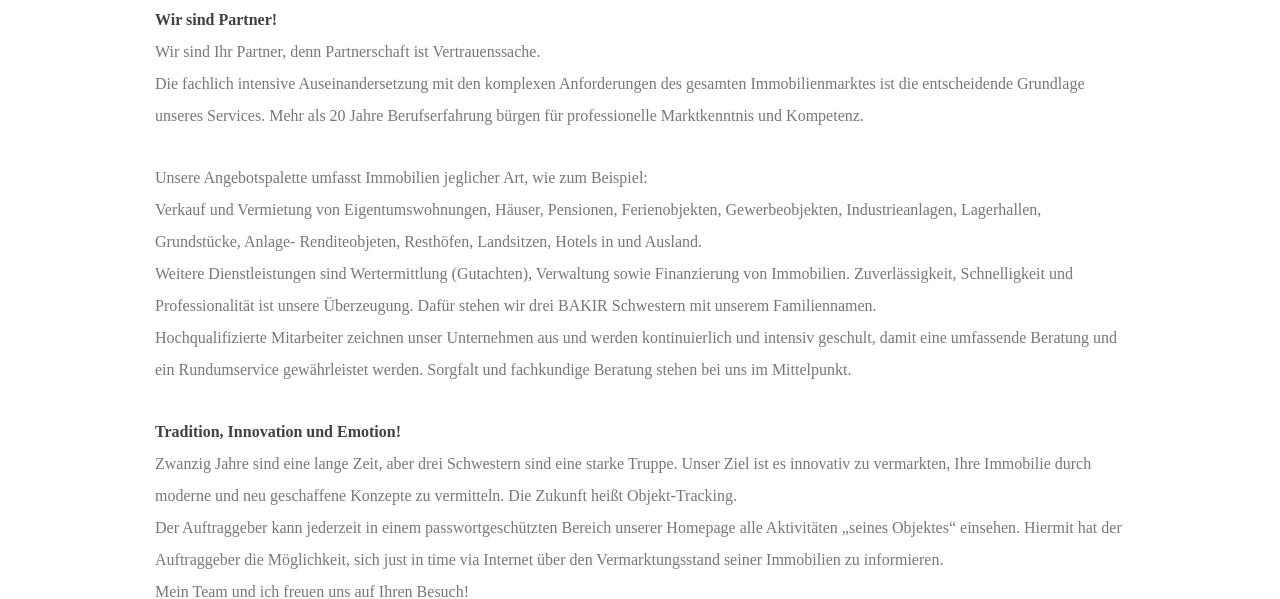
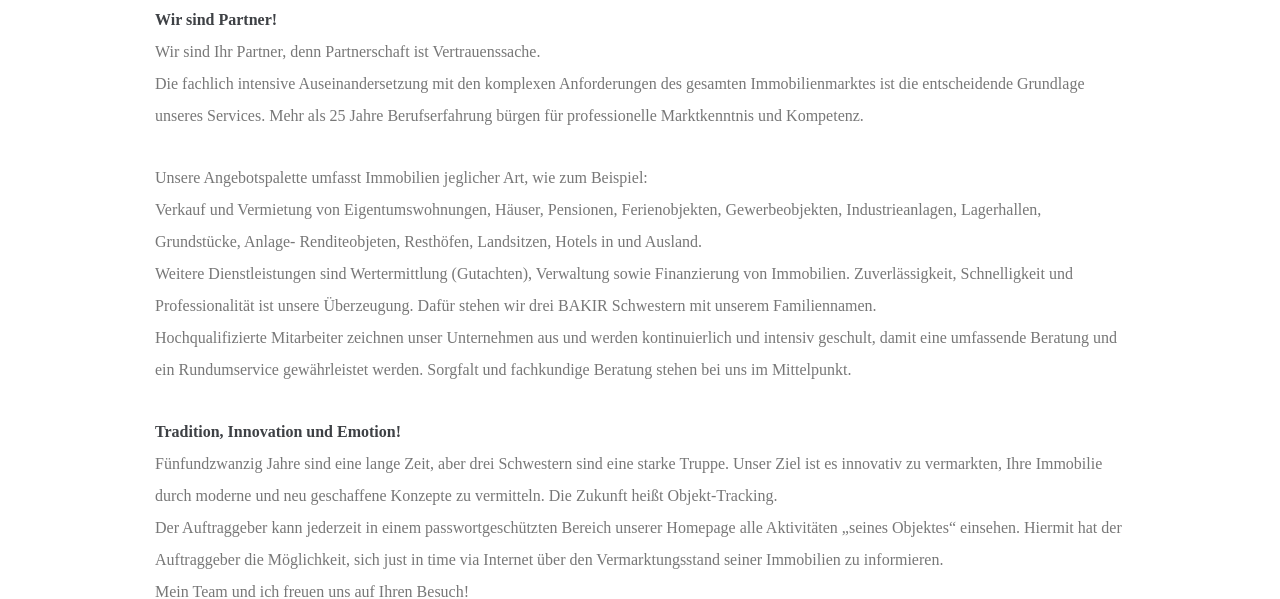
Before and after one commit to bakirnetwork/bakirimmobilien_de, a Jekyll site: the page built from _pages/ueber.md, in a window 1280 px wide. Shown: the part 295-894 px from the top of the page. Built offline with Jekyll 4.4.1, drawn with Linux system fonts in a browser that asks for light colours; nearby versions of some CDN libraries; some web fonts are replaced.

Commit message:
20 Jahre zu 25 Jahre geändert

```diff
--- a/_data/settings.yml
+++ b/_data/settings.yml
@@ -1,6 +1,6 @@
 title: Bakir Immobilien
 email: '&#105;&#110;&#102;&#111;&#064;&#098;&#097;&#107;&#105;&#114;&#105;&#109;&#109;&#111;&#098;&#105;&#108;&#105;&#101;&#110;&#046;&#100;&#101;'
-description: Bakir Immobilien ist ein Familienunternehmen mit über 20 Jahren Erfahrung in der Immobilien Wirtschaft. Wir beraten Sie mit Leidenschaft um auf individuelle Bedürfnisse einzugehen.
+description: Bakir Immobilien ist ein Familienunternehmen mit über 25 Jahren Erfahrung in der Immobilien Wirtschaft. Wir beraten Sie mit Leidenschaft um auf individuelle Bedürfnisse einzugehen.
 url: "http://www.bakirimmobilien.de"
 
 menu:
--- a/_includes/info.html
+++ b/_includes/info.html
@@ -2,7 +2,7 @@
 	<div class="medium-4 column">
 		<div class="info__icon circle-icon">{% include svg/tradition.svg %}</div>
 		<h2>Tradition</h2>
-		<p>Wir blicken zurück auf über zwanzig erfolgreiche Jahre in der Immobilien Wirtschaft.</p>
+		<p>Wir blicken zurück auf über fünfundzwanzig erfolgreiche Jahre in der Immobilien Wirtschaft.</p>
 	</div>
 	<div class="medium-4 column">
 		<div class="info__icon circle-icon">{% include svg/emotion.svg %}</div>
--- a/_pages/ueber.md
+++ b/_pages/ueber.md
@@ -6,7 +6,7 @@
 
 **Wir sind Partner!**
 Wir sind Ihr Partner, denn Partnerschaft ist Vertrauenssache.
-Die fachlich intensive Auseinandersetzung mit den komplexen Anforderungen des gesamten Immobilienmarktes ist die entscheidende Grundlage unseres Services. Mehr als 20 Jahre Berufserfahrung bürgen für professionelle Marktkenntnis und Kompetenz.
+Die fachlich intensive Auseinandersetzung mit den komplexen Anforderungen des gesamten Immobilienmarktes ist die entscheidende Grundlage unseres Services. Mehr als 25 Jahre Berufserfahrung bürgen für professionelle Marktkenntnis und Kompetenz.
 
 Unsere Angebotspalette umfasst Immobilien jeglicher Art, wie zum Beispiel:
 Verkauf und Vermietung von Eigentumswohnungen, Häuser, Pensionen, Ferienobjekten, Gewerbeobjekten, Industrieanlagen, Lagerhallen, Grundstücke, Anlage- Renditeobjeten, Resthöfen, Landsitzen, Hotels in und Ausland.
@@ -14,7 +14,7 @@
 Hochqualifizierte Mitarbeiter zeichnen unser Unternehmen aus und werden kontinuierlich und intensiv geschult, damit eine umfassende Beratung und ein Rundumservice gewährleistet werden. Sorgfalt und fachkundige Beratung stehen bei uns im Mittelpunkt.
 
 **Tradition, Innovation und Emotion!**
-Zwanzig Jahre sind eine lange Zeit, aber drei Schwestern sind eine starke Truppe. Unser Ziel ist es innovativ zu vermarkten, Ihre Immobilie durch moderne und neu geschaffene Konzepte zu vermitteln. Die Zukunft heißt Objekt-Tracking.
+Fünfundzwanzig Jahre sind eine lange Zeit, aber drei Schwestern sind eine starke Truppe. Unser Ziel ist es innovativ zu vermarkten, Ihre Immobilie durch moderne und neu geschaffene Konzepte zu vermitteln. Die Zukunft heißt Objekt-Tracking.
 Der Auftraggeber kann jederzeit in einem passwortgeschützten Bereich unserer Homepage alle Aktivitäten „seines Objektes“ einsehen. Hiermit hat der Auftraggeber die Möglichkeit, sich just in time via Internet über den Vermarktungsstand seiner Immobilien zu informieren.
 Mein Team und ich freuen uns auf Ihren Besuch!
 Sie finden uns im Robert-Koch-Haus, Virchowstraße 17 in Wilhelmshaven
```
